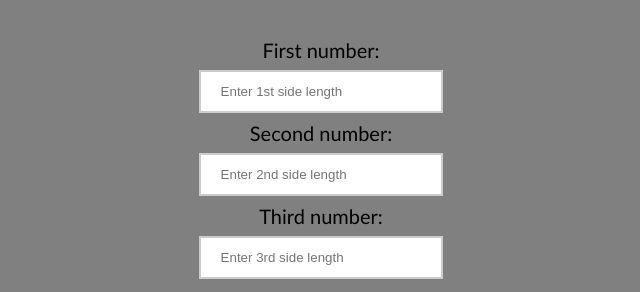
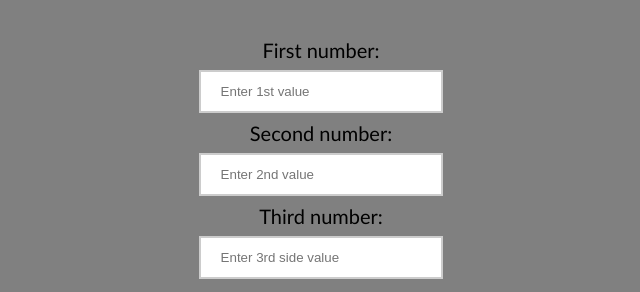
Before and after one commit to AshleyAlpha/mine2, a plain HTML site: page triangle.html in a window 1280 px wide. Shown: the part 150-442 px from the top of the page, 319-959 px from the left. Drawn offline with Linux system fonts and the light colour scheme.

Commit message:
something changed

```diff
--- a/triangle.html
+++ b/triangle.html
@@ -9,11 +9,11 @@
           <div class="triangle">
           <form>
             First number:<br>
-            <input type="text" name="firstvalue" placeholder="Enter 1st side length"><br>
+            <input type="text" name="firstvalue" placeholder="Enter 1st value"><br>
             Second number:<br>
-            <input type="text" name="secondvalue" placeholder="Enter 2nd side length"><br>
+            <input type="text" name="secondvalue" placeholder="Enter 2nd value"><br>
             Third number:<br>
-            <input type="text" name="thirdvalue" placeholder="Enter 3rd side length"><br>
+            <input type="text" name="thirdvalue" placeholder="Enter 3rd side value"><br>
             <input type="submit" value="Track then">
           </form>
           </div>
```
